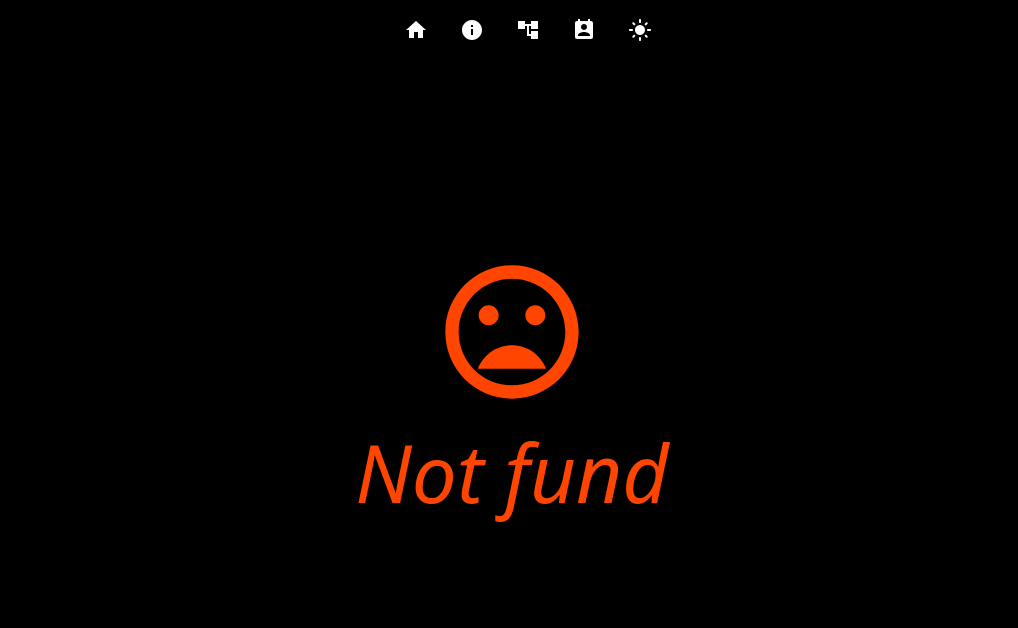
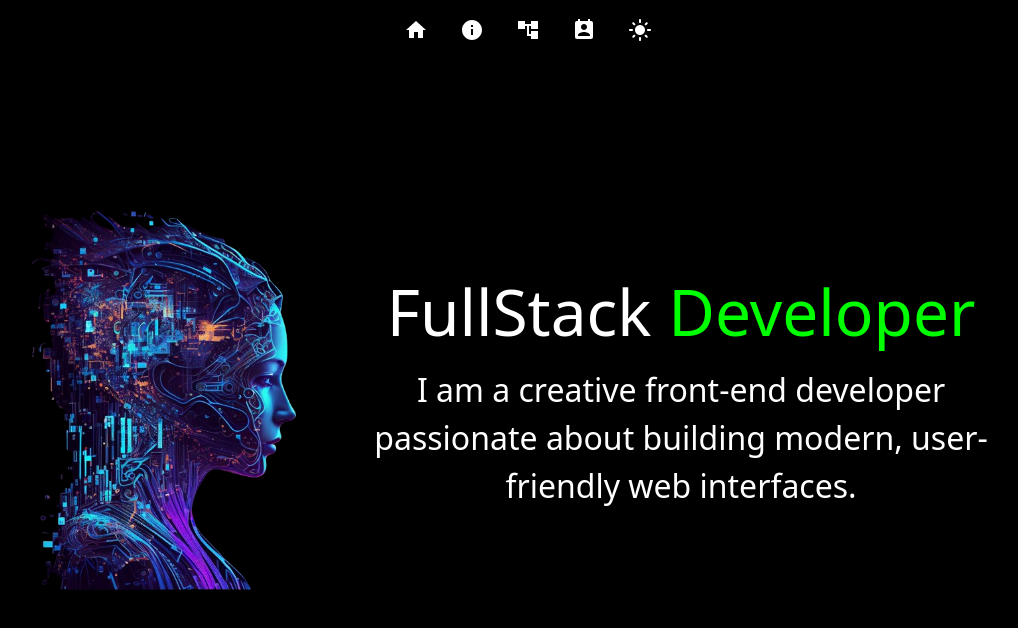
Before and after one commit to FabriceRandrianaivo/portfo, a React (Vite) app: page / in a window 1280 px wide. Shown: the top 628 px of the page, without its empty margins (128-1146 px from the left). Built offline with nearby package versions, Linux system fonts and the light colour scheme.

Commit message:
change home route

```diff
--- a/src/App.tsx
+++ b/src/App.tsx
@@ -35,7 +35,7 @@
         <TopHeader theme={isDarkTheme} setTheme={setIsDarkTheme} />
       </header>
       <Routes>
-        <Route path="/home" element={<Hero />} />
+        <Route path="/" element={<Hero />} />
         <Route path="/project" element={<Project />} />
         <Route path="/about" element={<About />} />
         <Route path="/contact" element={<Contact />} />
```
